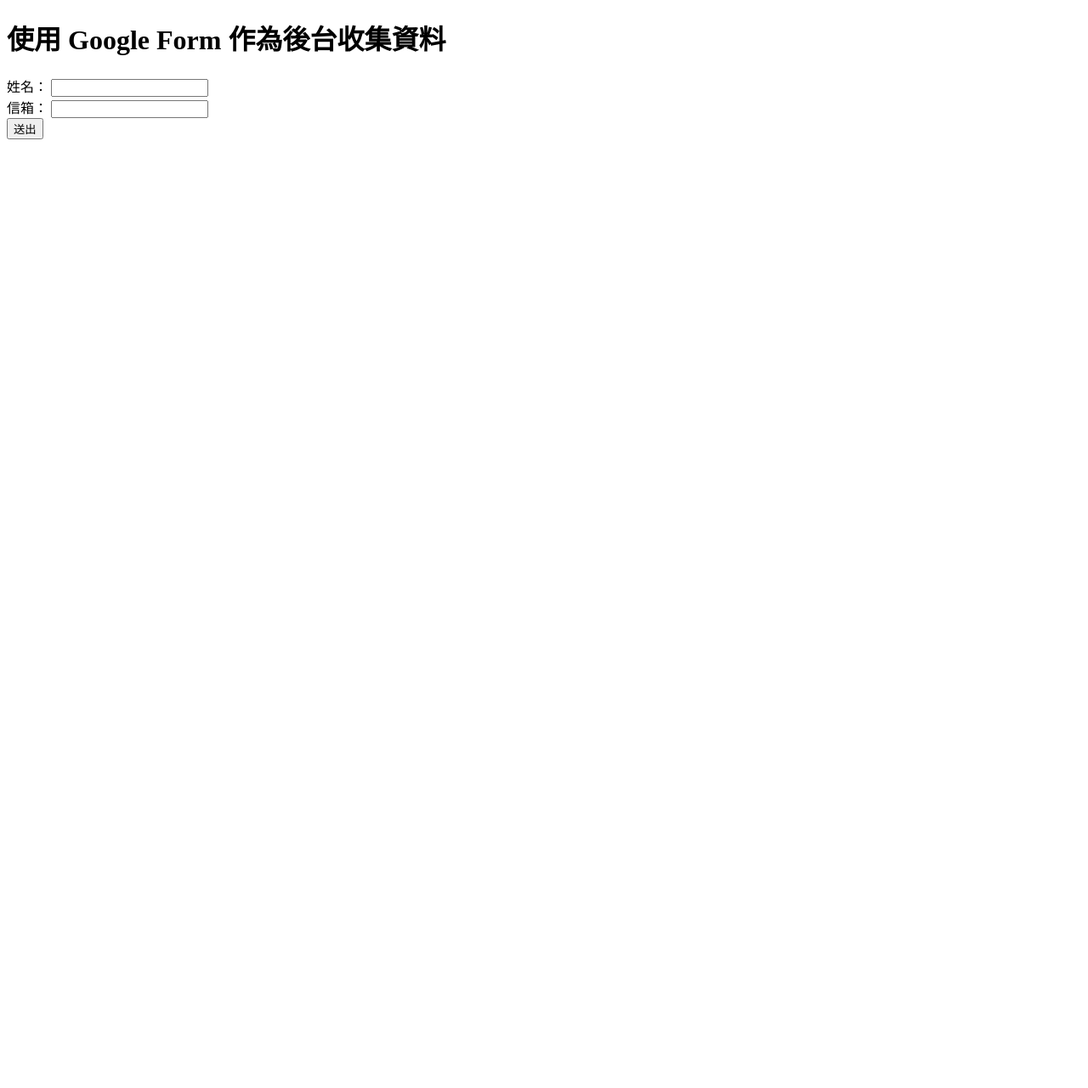
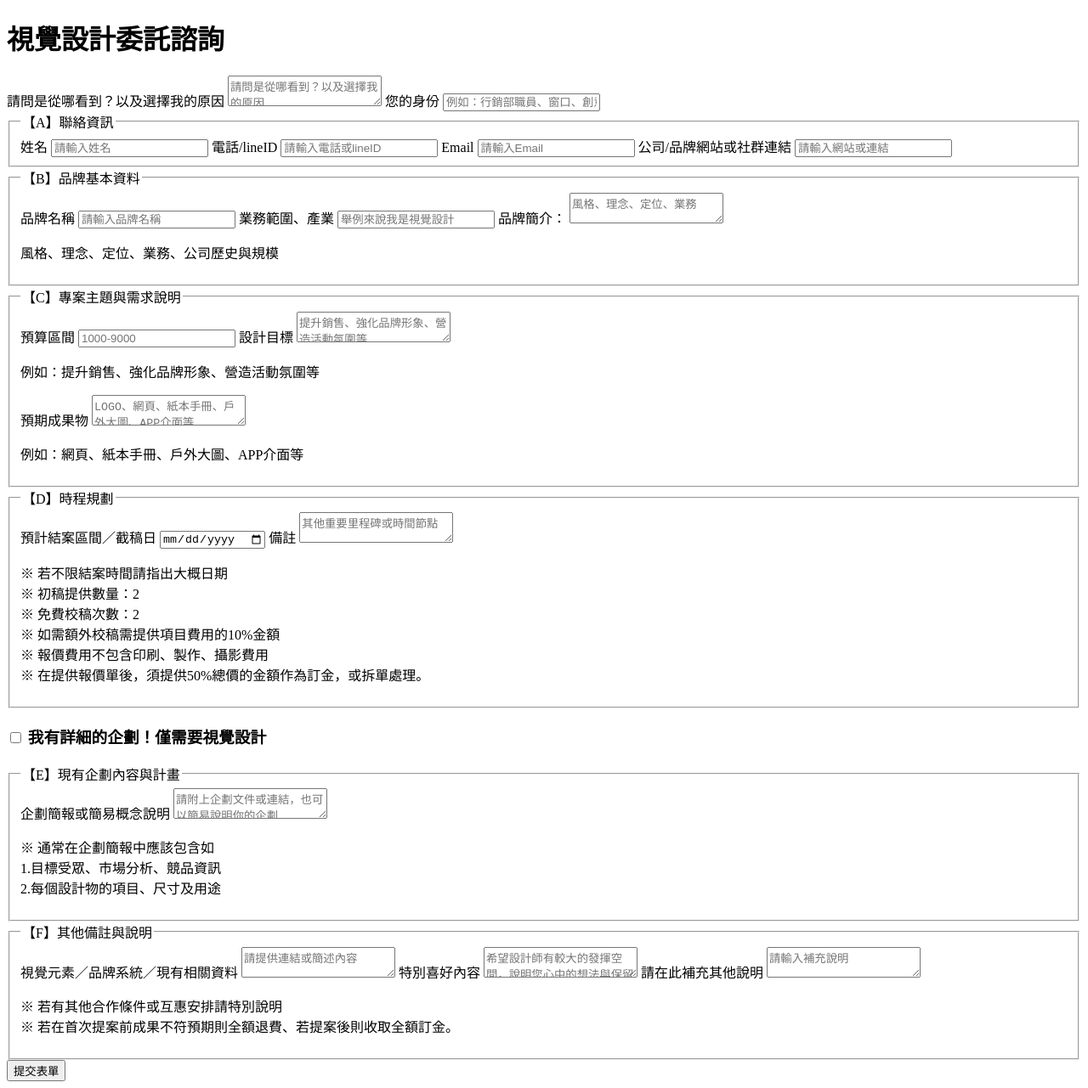
Before and after one commit to SongyouGhost/takecase, a plain HTML site: page index.html in a window 1280 px wide. Shown: the whole page at 85% size. Before the commit the page ends 800 px from the top, so only its background shows below. Drawn offline with Linux system fonts and the light colour scheme.

Commit message:
Add files via upload

```diff
--- a/index.html
+++ b/index.html
@@ -5,22 +5,141 @@
     <title>Google Form 後台範例</title>
 </head>
 <body>
-    <h1>使用 Google Form 作為後台收集資料</h1>
-    <form id="myForm">
-        <label>
-            姓名：
-            <!-- 請根據 Google Form 的 input name 修改此處，例如 entry.1234567890 -->
-            <input type="text" name="entry.1635308325" required>
-        </label>
-        <br>
-        <label>
-            信箱：
-            <!-- 請根據 Google Form 的 input name 修改此處，例如 entry.0987654321 -->
-            <input type="text" name="entry.351225718" required>
-        </label>
-        <br>
-        <button type="submit">送出</button>
-    </form>
+    <form id="myForm" action="#" method="post">
+        <h1>視覺設計委託諮詢</h1>
+
+        <label for="reason">請問是從哪看到？以及選擇我的原因</label>
+        <textarea id="reason" name="entry.1635308325" placeholder="請問是從哪看到？以及選擇我的原因"></textarea>
+
+        <label for="identity">您的身份</label>
+        <input type="text" id="identity" name="entry.351225718" placeholder="例如：行銷部職員、窗口、創意總監或公司老闆">
+
+        <!-- B. 自我介紹與品牌資訊 -->
+        <fieldset>
+          <legend>【A】聯絡資訊</legend>
+
+          <label for="name">姓名</label>
+          <input type="text" id="name" name="entry.1461061964" placeholder="請輸入姓名" required>
+
+          <label for="phone">電話/lineID</label>
+          <input type="tel" id="phone" name="entry.1906387883" placeholder="請輸入電話或lineID">
+
+          <label for="email">Email</label>
+          <input type="email" id="email" name="entry.21224336" placeholder="請輸入Email" required>
+
+          <label for="website">公司/品牌網站或社群連結</label>
+          <input type="text" id="website" name="website" placeholder="請輸入網站或連結">
+
+          </fieldset>
+
+          <fieldset>
+          <legend>【B】品牌基本資料</legend>
+
+          <label for="brand-name">品牌名稱</label>
+          <input type="text" id="brand-name" name="entry.16260862" placeholder="請輸入品牌名稱" required>
+
+          <label for="business-scope">業務範圍、產業</label>
+          <input type="text" id="business-scope" name="entry.597763710" placeholder="舉例來說我是視覺設計">
+
+          <label for="brand-intro">品牌簡介：</label>
+          <textarea id="brand-intro" name="entry.263757792" placeholder="風格、理念、定位、業務"></textarea>
+          <p class="note">
+            風格、理念、定位、業務、公司歷史與規模
+          </p>
+        </fieldset>
+
+        <!-- C. 專案主題與需求說明 -->
+        <fieldset>
+          <legend>【C】專案主題與需求說明</legend>
+          <label for="budget">預算區間</label>
+          <input type="text" id="budget" name="entry.803347368" placeholder="1000-9000">
+
+          <label for="design-goal">設計目標</label>
+          <textarea id="design-goal" name="entry.137514201" placeholder="提升銷售、強化品牌形象、營造活動氛圍等"></textarea>
+          <p class="note">
+            例如：提升銷售、強化品牌形象、營造活動氛圍等
+          </p>
+
+          <label for="deliverables">預期成果物</label>
+          <textarea id="deliverables" name="entry.1348832890" placeholder="LOGO、網頁、紙本手冊、戶外大圖、APP介面等"></textarea>
+          <p class="note">
+            例如：網頁、紙本手冊、戶外大圖、APP介面等
+          </p>
+        </fieldset>
+
+        <!-- D. 時程規劃與付款安排 -->
+        <fieldset>
+          <legend>【D】時程規劃</legend>
+          <label for="deadline">預計結案區間／截稿日</label>
+          <input type="date" id="deadline" name="entry.186845123">
+
+          <label for="schedule-note">備註</label>
+          <textarea id="schedule-note" name="entry.931948171" placeholder="其他重要里程碑或時間節點"></textarea>
+          <p class="note">
+            ※ 若不限結案時間請指出大概日期<br>
+            ※ 初稿提供數量：2<br>
+            ※ 免費校稿次數：2<br>
+            ※ 如需額外校稿需提供項目費用的10%金額<br>
+            ※ 報價費用不包含印刷、製作、攝影費用<br>
+            ※ 在提供報價單後，須提供50%總價的金額作為訂金，或拆單處理。<br>
+
+          </p>
+
+        </fieldset>
+
+        <!-- E. 加分項：精準溝通資訊 -->
+        <h3>
+          <label for="toggleE">
+          <input type="checkbox" id="toggleE">
+          我有詳細的企劃！僅需要視覺設計
+          </label>
+        </h3>
+
+        <fieldset id="fieldsetE">
+          <legend>【E】現有企劃內容與計畫</legend>
+          <label for="plan-description">企劃簡報或簡易概念說明</label>
+          <textarea id="plan-description" name="entry.777088526" placeholder="請附上企劃文件或連結，也可以簡易說明你的企劃"></textarea>
+          <p class="note">
+            ※ 通常在企劃簡報中應該包含如<br>
+            1.目標受眾、市場分析、競品資訊<br>
+            2.每個設計物的項目、尺寸及用途<br>
+          </p>
+
+        </fieldset>
+        <script>
+      // 取得 checkbox 與 fieldset 元素
+      var toggleE = document.getElementById('toggleE');
+      var fieldsetE = document.getElementById('fieldsetE');
+
+      // 監聽 checkbox 的變化事件
+      toggleE.addEventListener('change', function() {
+        if (this.checked) {
+          fieldsetE.style.display = 'block';
+        } else {
+          fieldsetE.style.display = 'none';
+        }
+      });
+    </script>
+
+        <!-- F. 其他備註與常見 Q&A -->
+        <fieldset>
+          <legend>【F】其他備註與說明</legend>
+          <label for="visual-elements">視覺元素／品牌系統／現有相關資料</label>
+          <textarea id="visual-elements" name="entry.545731851" placeholder="請提供連結或簡述內容"></textarea>
+
+          <label for="preferences">特別喜好內容</label>
+          <textarea id="preferences" name="entry.722544220" placeholder="希望設計師有較大的發揮空間，說明您心中的想法與保留必須元素"></textarea>
+
+          <label for="additional-note">請在此補充其他說明</label>
+          <textarea id="additional-note" name="entry.1906774537" placeholder="請輸入補充說明"></textarea>
+           <p class="note">
+            ※ 若有其他合作條件或互惠安排請特別說明<br>
+            ※ 若在首次提案前成果不符預期則全額退費、若提案後則收取全額訂金。
+          </p>
+        </fieldset>
+
+        <button type="submit" class="submit-btn">提交表單</button>
+      </form>
 
     <script>
         document.getElementById("myForm").addEventListener("submit", function(e) {
```
